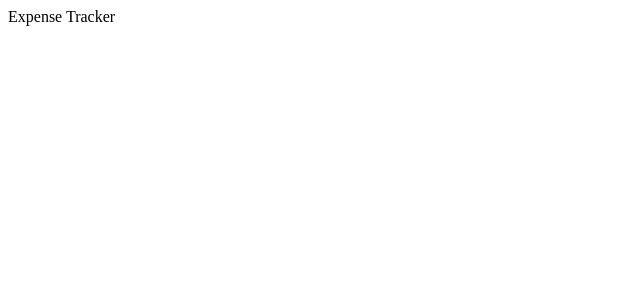
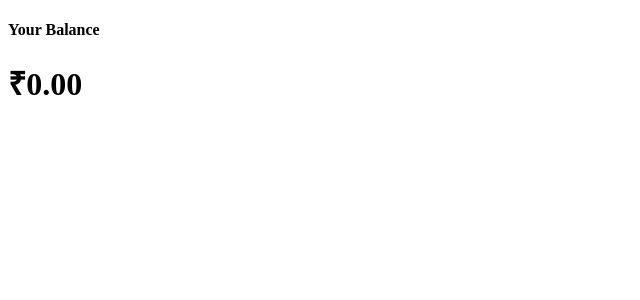
Before and after one commit to AdityaNair07/Expense-Tracker, a React (Create React App) app: page / in a window 1280 px wide. Shown: the top 300 px of the page, without its empty margins (0-640 px from the left). Built offline with nearby package versions, Linux system fonts and the light colour scheme.

Commit message:
using redux for data persistence

```diff
--- a/package.json
+++ b/package.json
@@ -8,7 +8,10 @@
     "@testing-library/user-event": "^13.5.0",
     "react": "^18.3.1",
     "react-dom": "^18.3.1",
+    "react-redux": "^9.1.2",
     "react-scripts": "5.0.1",
+    "redux": "^5.0.1",
+    "redux-persist": "^6.0.0",
     "web-vitals": "^2.1.4"
   },
   "scripts": {
--- a/src/App.js
+++ b/src/App.js
@@ -1,11 +1,16 @@
+import { Provider } from "react-redux";
 import "./App.css";
-import Header from "./components/Header";
+import { persistor, store } from "./redux/store";
+import { PersistGate } from "redux-persist/integration/react";
+import Main from "./containers/Main";
 
 function App() {
   return (
-    <>
-      <Header />
-    </>
+    <Provider store={store}>
+      <PersistGate loading={null} persistor={persistor}>
+        <Main />
+      </PersistGate>
+    </Provider>
   );
 }
 
--- /dev/null
+++ b/src/components/Balance.jsx
@@ -0,0 +1,12 @@
+import React from "react";
+
+const Balance = ({ transactions }) => {
+  return (
+    <>
+      <h4>Your Balance</h4>
+      <h1 id="balance">₹0.00</h1>
+    </>
+  );
+};
+
+export default Balance;
--- /dev/null
+++ b/src/containers/Main.js
@@ -0,0 +1,17 @@
+import React from "react";
+import { connect } from "react-redux";
+import Balance from "../components/Balance";
+
+export const Main = ({ transactions }) => {
+  return (
+    <div>
+      <Balance transactions={transactions} />
+    </div>
+  );
+};
+
+const mapStateToProps = (state) => ({ transactions: state.transactions });
+
+const mapDispatchToProps = (dispatch) => {};
+
+export default connect(mapStateToProps, mapDispatchToProps)(Main);
--- /dev/null
+++ b/src/redux/reducer.js
@@ -0,0 +1,9 @@
+const initialState = {
+  transactions: [],
+};
+
+const MyReducer = (state = initialState, action) => {
+  return state;
+};
+
+export default MyReducer;
--- /dev/null
+++ b/src/redux/store.js
@@ -0,0 +1,15 @@
+import { legacy_createStore as createStore } from "redux";
+import { persistStore, persistReducer } from "redux-persist";
+import storage from "redux-persist/lib/storage"; // defaults to localStorage for web
+
+import rootReducer from "./reducer";
+
+const persistConfig = {
+  key: "root",
+  storage,
+};
+
+const persistedReducer = persistReducer(persistConfig, rootReducer);
+
+export let store = createStore(persistedReducer);
+export let persistor = persistStore(store);
```
Also changed, not shown: src/components/IncomeExpense.jsx (added, +20 -0 lines), src/redux/actions.js (added), 1 other file (tests, documents, lock files or other folders).
